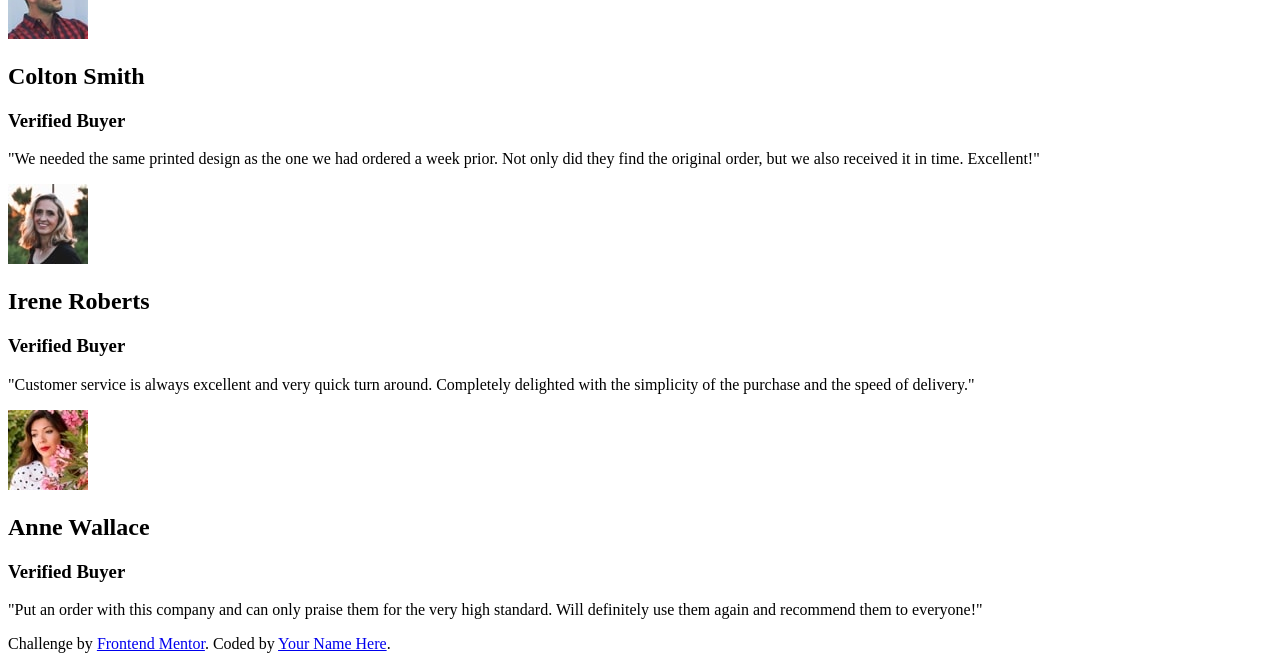
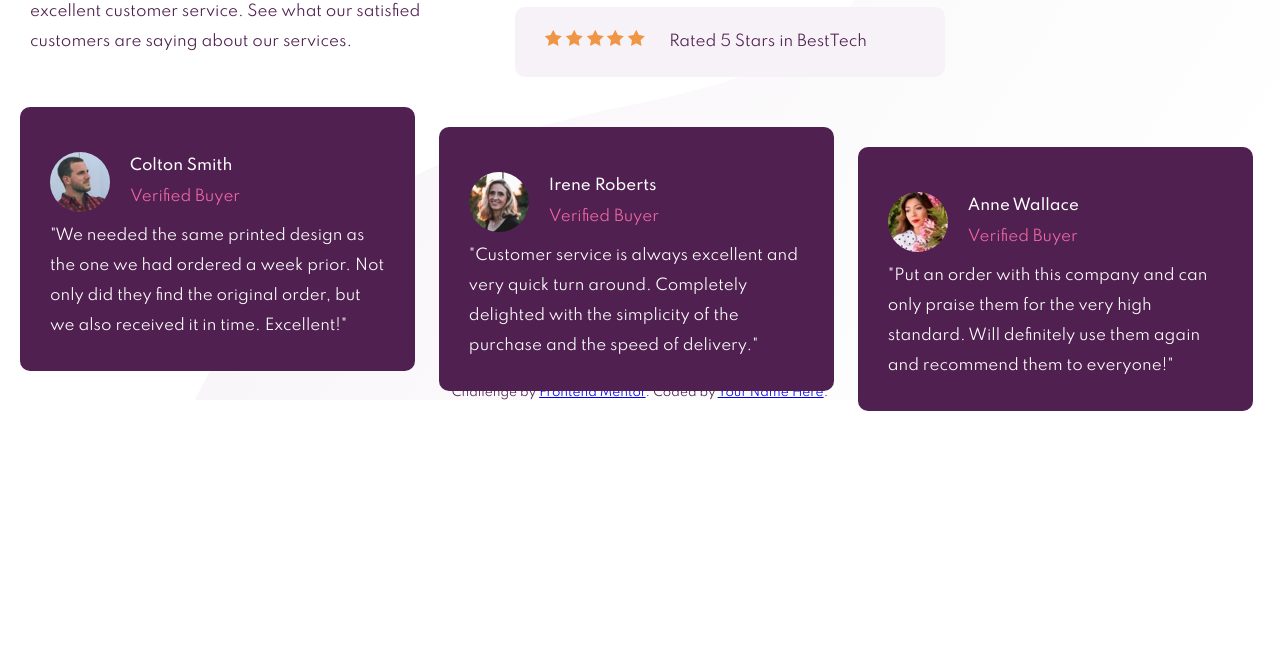
Before and after one commit to vlatko-kamberski/challenge-1, a plain HTML site: page index.html in a window 1280 px wide. Shown: the part 365-1026 px from the top of the page. After the commit the page ends 800 px from the top, so only its background shows below. Drawn offline with Linux system fonts and the light colour scheme.

Commit message:
Update index.html

```diff
--- a/index.html
+++ b/index.html
@@ -11,8 +11,8 @@
       sizes="32x32"
       href="./images/favicon-32x32.png">
     <title>Frontend Mentor | Social proof section</title>
-    <!--<link rel="stylesheet" href="style.css">-->
-    <link rel="stylesheet" href="style-mobile.css" media="screen and (max-width:375px)">
+    <link rel="stylesheet" href="style.css">
+    <link rel="stylesheet" href="style-mobile.css" media="screen and (device-width:375px)">
     <link href="https://fonts.googleapis.com/css2?family=Spartan:wght@400;500;700&display=swap" rel="stylesheet">
   </head>
 
```
